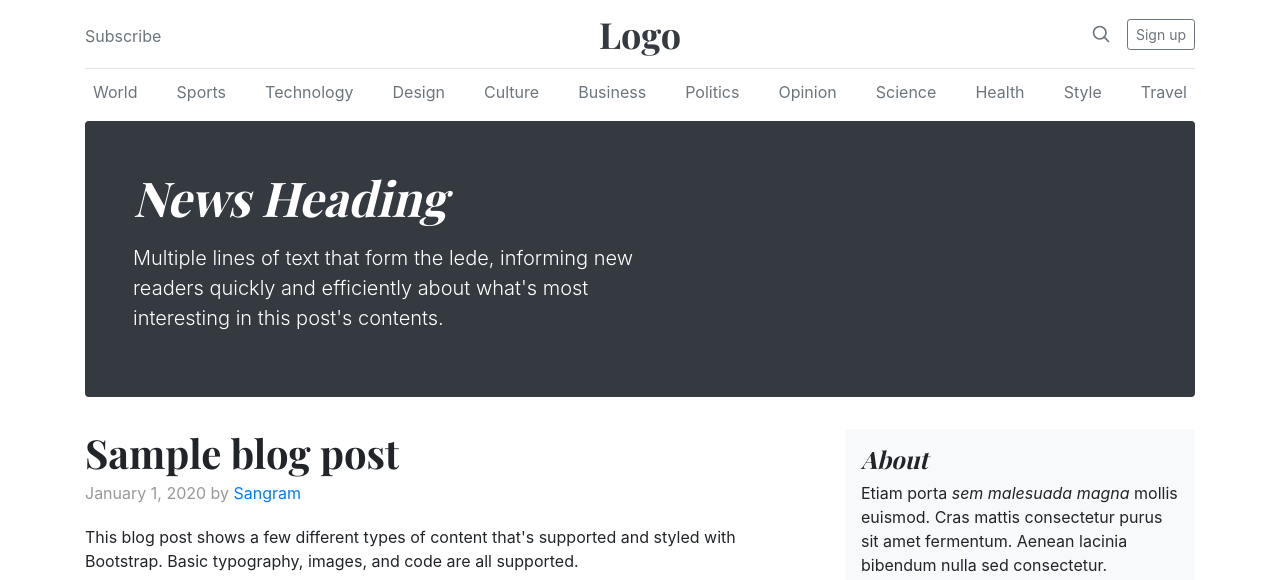
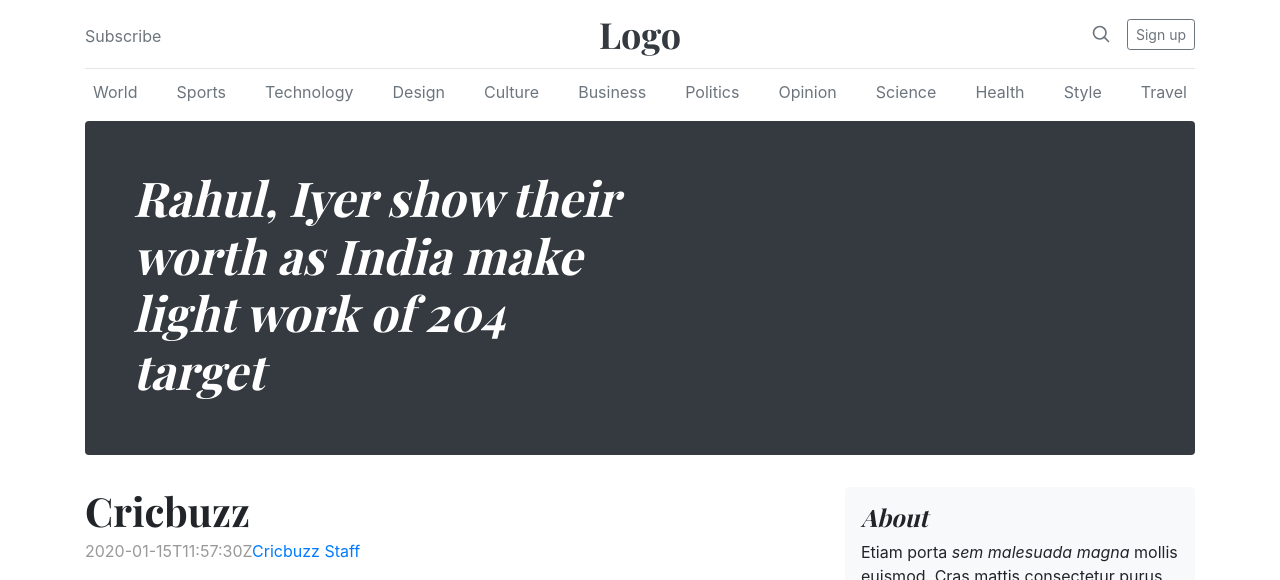
Before and after one commit to AtharvaGole/News-App, a Flask app: page /article in a window 1280 px wide. Shown: the top 580 px of the page. Run offline with Flask 2, Linux system fonts and the light colour scheme; some libraries are stand-ins or nearby versions.

Commit message:
Update Main.html

```diff
--- a/templates/Main.html
+++ b/templates/Main.html
@@ -57,10 +57,10 @@
 
       <div class="jumbotron p-3 p-md-5 text-white rounded bg-dark">
         <div class="col-md-6 px-0">
-          <h1 class="display-4 font-italic">News Heading</h1>
-
+          <h1 class="display-4 font-italic">{{title}}</h1>
+          <!--
           <p class="lead my-3">Multiple lines of text that form the lede, informing new readers quickly and efficiently about what's most interesting in this post's contents.</p>
-
+          -->
         </div>
       </div>
 
@@ -71,13 +71,20 @@
         <div class="col-md-8 blog-main">
 
           <div class="blog-post">
-            <h2 class="blog-post-title">Sample blog post</h2>
-            <p class="blog-post-meta">January 1, 2020 by <a href="#">Sangram</a></p>
+            <h2 class="blog-post-title">{{source}}</h2>
+            <p class="blog-post-meta">{{publishedAt}}<a href="#">{{author}}</a></p>
 
+            <img src={{urlToImage}}>
+
+            <p>
+              {{description}}
+            </p>
+
+            <!--
             <p>This blog post shows a few different types of content that's supported and styled with Bootstrap. Basic typography, images, and code are all supported.</p>
             <hr>
             <p>Maids table how learn drift but purse stand yet set. Music me house could among oh as their. Piqued our sister shy nature almost his wicket. Hand dear so we hour to. He we be hastily offence effects he service. Sympathize it projection ye insipidity celebrated my pianoforte indulgence. Point his truth put style. Elegance exercise as laughing proposal mistaken if. We up precaution an it solicitude acceptance invitation</p>
-
+            -->
 
           </div><!-- /.blog-post -->
 
```
